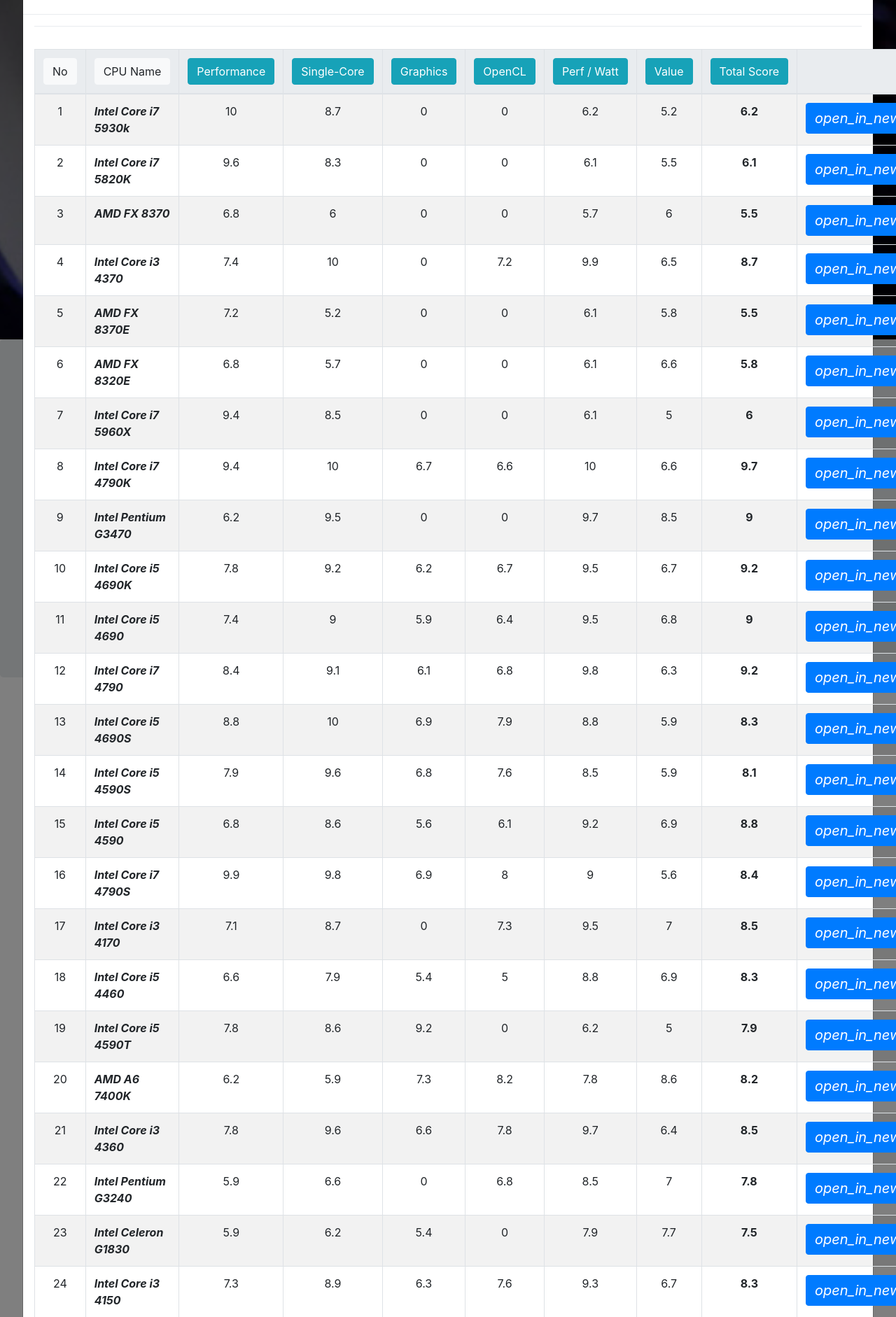
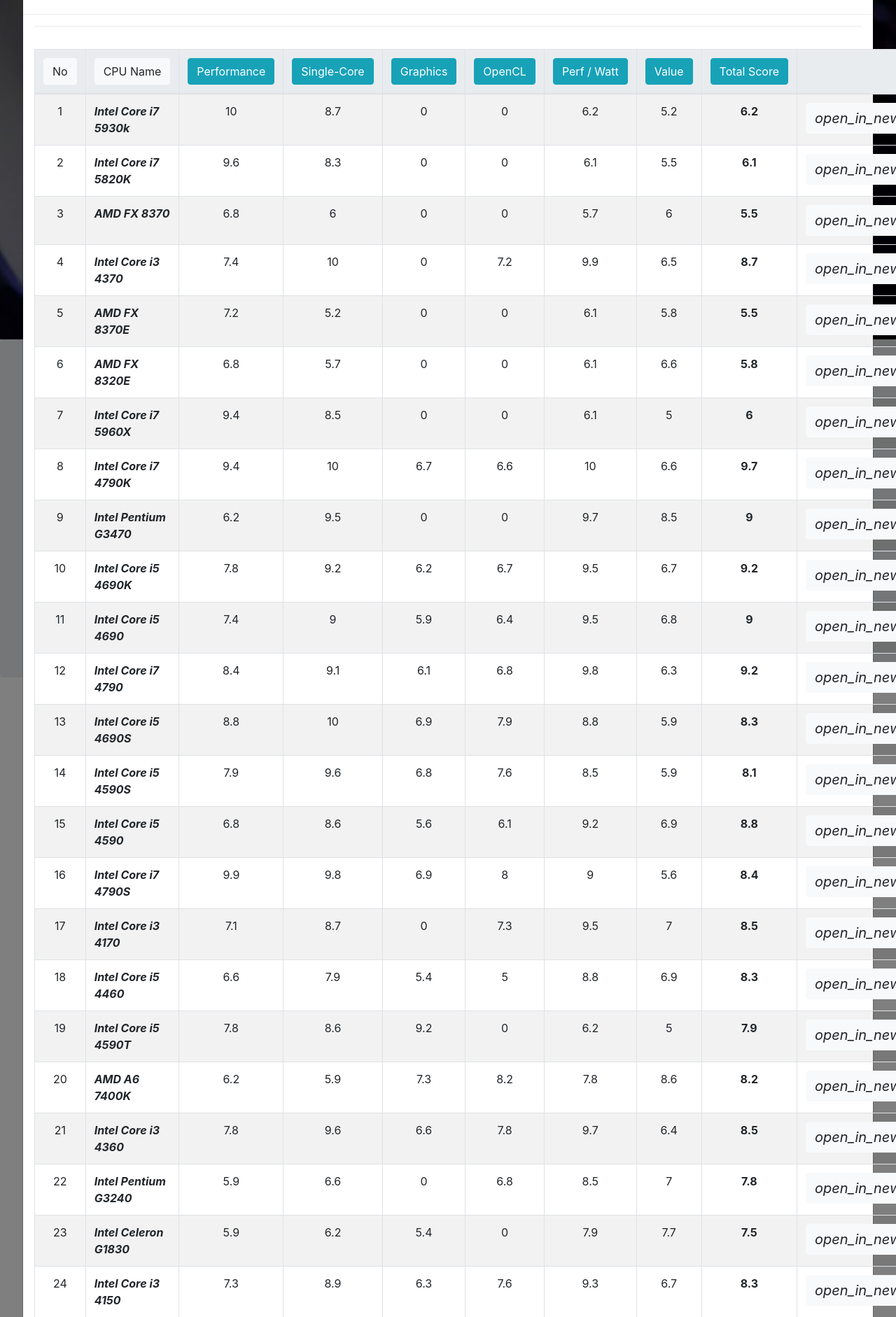
Before and after one commit to ranggirahman/ComputerSelector-DSS, a PHP site: page / in a window 1280 px wide, after a click on "View Processor List". Shown: the part 71-1953 px from the top of the page at 70% size. Run offline with PHP 8.4, Linux system fonts and the light colour scheme; data comes from the database, SQL or seed files in the repository; some libraries are stand-ins or nearby versions.

Commit message:
layout-update

```diff
--- a/index.php
+++ b/index.php
@@ -164,7 +164,7 @@
 						      				<td class="table-center"><?php echo $key['ppw'] ?></td>
 						      				<td class="table-center"><?php echo $key['value']; ?></td>
 						      				<td class="table-center"><b><?php echo $key['cpuscore']; ?></b></td>
-						      				<td class="table-center"><a class="btn btn-primary" href="https://www.google.com/search?q=<?php echo $key['cpuname'] ?>" target="_blank" role="button"><span aria-hidden="true"><i class="material-icons" style="font-size: 20px;">open_in_new</i></span></a></td>
+						      				<td class="table-center"><a class="btn btn-light" href="https://www.google.com/search?q=<?php echo $key['cpuname'] ?>" target="_blank" role="button"><span aria-hidden="true"><i class="material-icons" style="font-size: 20px;">open_in_new</i></span></a></td>
 						      			</tr>
 						      			<?php
 									}
@@ -258,7 +258,7 @@
 						      				<td class="table-center"><?php echo $key['value'] ?></td>
 						      				<td class="table-center"><?php echo $key['nap'] ?></td>
 						      				<td class="table-center"><b><?php echo $key['vgascore']; ?></b></td>
-						      				<td class="table-center"><a class="btn btn-primary" href="https://www.google.com/search?q=<?php echo $key['vganame'] ?>" target="_blank" role="button"><span aria-hidden="true"><i class="material-icons" style="font-size: 20px;">open_in_new</i></span></a></td>
+						      				<td class="table-center"><a class="btn btn-light" href="https://www.google.com/search?q=<?php echo $key['vganame'] ?>" target="_blank" role="button"><span aria-hidden="true"><i class="material-icons" style="font-size: 20px;">open_in_new</i></span></a></td>
 						      			</tr>
 
 						      			<?php
@@ -355,7 +355,7 @@
 						      				<td class="table-center"><?php echo $key['realwb'] ?></td>
 						      				<td class="table-center"><?php echo $key['bench'] ?></td>
 						      				<td class="table-center"><b><?php echo $key['ssdscore'] ?></b></td>
-						      				<td class="table-center"><a class="btn btn-primary" href="https://www.google.com/search?q=<?php echo $key['ssdname'] ?>" target="_blank" role="button"><span aria-hidden="true"><i class="material-icons" style="font-size: 20px;">open_in_new</i></span></a></td>
+						      				<td class="table-center"><a class="btn btn-light" href="https://www.google.com/search?q=<?php echo $key['ssdname'] ?>" target="_blank" role="button"><span aria-hidden="true"><i class="material-icons" style="font-size: 20px;">open_in_new</i></span></a></td>
 						      			</tr>
 
 						      			<?php
```
Also changed, not shown: selector.php (+5 -5 lines).
